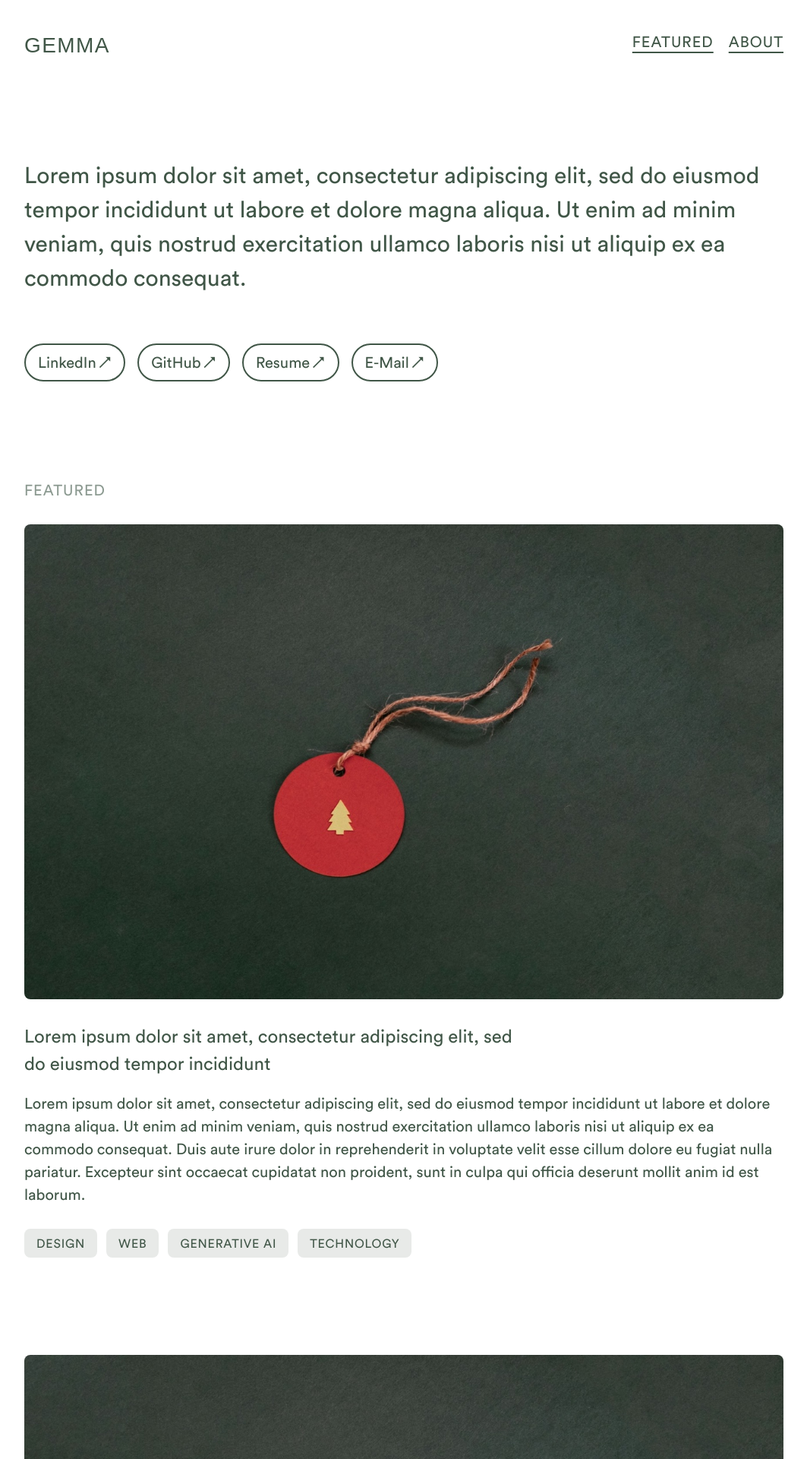
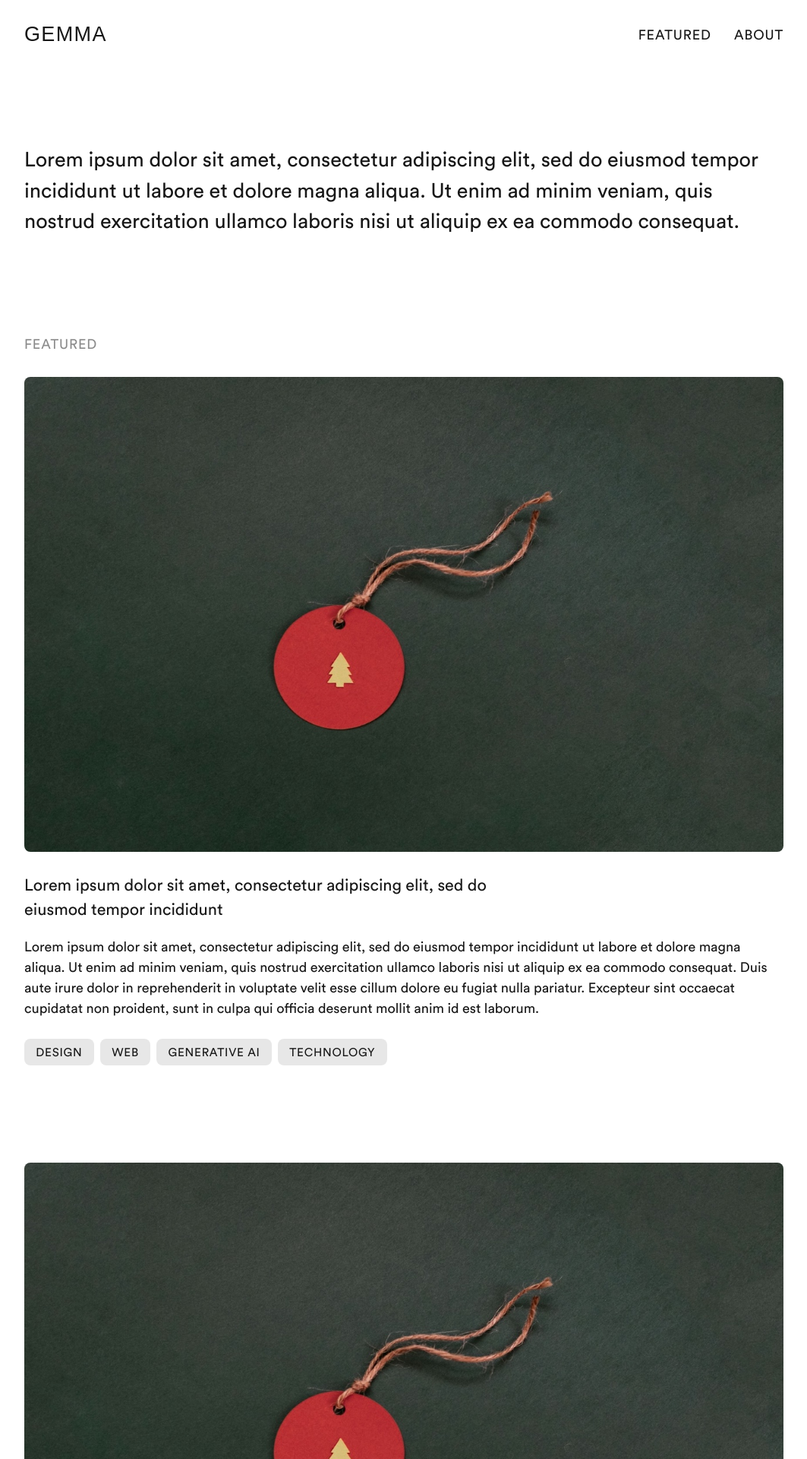
Before and after one commit to azurestocking/azurestocking.github.io, a Jekyll site: the page built from index.html, in a window 1280 px wide. Shown: the top 1920 px of the page at 76% size, without its empty margins (108-1171 px from the left). Built offline with Jekyll 4.4.1, drawn with Linux system fonts in a browser that asks for light colours; some web fonts are replaced.

Commit message:
Update layout

```diff
--- a/_includes/project-header.html
+++ b/_includes/project-header.html
@@ -1,5 +1,5 @@
 <section style="padding-top: 0px;" id="overview">
-    <div class="grid grid-2-0" style="margin-top: 0px; margin-bottom: 64px;">
+    <div class="grid grid-1" style="margin-top: 0px; margin-bottom: 64px;">
         <div class="p-xl" style="margin-block-end: 0px;">
             {{ page.title }}
         </div>
--- a/_layouts/default.html
+++ b/_layouts/default.html
@@ -9,6 +9,8 @@
     <link rel="preconnect" href="https://fonts.gstatic.com" crossorigin>
     <link href="https://fonts.googleapis.com/css2?family=Bruno+Ace&display=swap" rel="stylesheet">
     <link href="https://fonts.googleapis.com/css2?family=DM+Sans:ital,opsz,wght@0,9..40,100..1000;1,9..40,100..1000&display=swap" rel="stylesheet">
+    <link href="https://fonts.cdnfonts.com/css/switzer" rel="stylesheet">
+
     <link rel="stylesheet" href="{{ '/styles.css' | relative_url }}">
 </head>
 <body>
@@ -29,7 +31,6 @@
         <div class="scrollspy-content">
             <div class="scrollspy-title">
                 TOC
-                <span class="scrollspy-collapse">－</span>
             </div>
             <div class="scrollspy-links" id="scrollspy-links">
             </div>
--- a/_projects/recount.html
+++ b/_projects/recount.html
@@ -9,7 +9,7 @@ impact:
   - Lorem ipsum dolor sit amet consectetur adipiscing elit.
   - Lorem ipsum dolor sit amet consectetur adipiscing elit.
 image: "/images/placeholder.jpg"
-color: "#E2E9F6"
+color: "#E7EFFA"
 duration: "Apr 2025 - Aug 2025"
 tags:
   - Design
--- a/_projects/theorama.html
+++ b/_projects/theorama.html
@@ -9,7 +9,7 @@ impact:
   - Lorem ipsum dolor sit amet consectetur adipiscing elit.
   - Lorem ipsum dolor sit amet consectetur adipiscing elit.
 image: "/images/placeholder.jpg"
-color: "#f5f7d8"
+color: "#F7EEEA"
 duration: "May 2025 - Sept 2025"
 tags:
   - Research
--- a/index.html
+++ b/index.html
@@ -6,12 +6,6 @@ title: Index
 <section>
     <div class="p-xl" style="margin-block-end: 0px;">
         Lorem ipsum dolor sit amet, consectetur adipiscing elit, sed do eiusmod tempor incididunt ut labore et dolore magna aliqua. Ut enim ad minim veniam, quis nostrud exercitation ullamco laboris nisi ut aliquip ex ea commodo consequat.
-    </div>
-    <div class="button-group" style="padding-top: 64px;">
-        <a class="button" href="/">LinkedIn ↗</a>
-        <a class="button" href="/">GitHub ↗</a>
-        <a class="button" href="/">Resume ↗</a>
-        <a class="button" href="/">E-Mail ↗</a>
     </div>
 </section>
 
--- a/styles.css
+++ b/styles.css
@@ -1,12 +1,13 @@
 /* COLOR */
 
 :root {
-    --primary: rgba(64, 86, 71);
-    --secondary: rgba(64, 86, 71, 0.75);
-    --tertiary: rgba(64, 86, 71, 0.60);
+    --primary: rgba(23, 23, 23);
+    --secondary: rgba(23, 23, 23, 0.75);
+    --tertiary: rgba(23, 23, 23, 0.50);
     --tertiary-solid: #9AA59E;
-    --ghost: rgba(64, 86, 71, 0.12);
+    --ghost: rgba(23, 23, 23, 0.10);
     --background: #FFFFFF;
+    font-size: 18px;
 }
 
 
@@ -83,7 +84,7 @@
 .logo {
     font-family: "Bruno Ace", sans-serif;
     font-style: normal;
-    font-size: 28px;
+    font-size: 1.5rem;
     text-transform: uppercase;
     letter-spacing: 0.05em;
     color: var(--primary);
@@ -94,77 +95,69 @@
 }
 
 h1 {
-    font-size: 20px;
+    font-size: 1rem;
     line-height: 1.5em;
-    display: block;
-    margin-block-end: 20px;
+    margin-bottom: 1rem;
     color: var(--tertiary);
     text-transform: uppercase;
     letter-spacing: 0.05em;
 }
 
 h2 {
-    font-size: 20px;
+    font-size: 1rem;
     line-height: 1.5em;
-    display: block;
-    margin-block-end: 20px;
+    margin-bottom: 1rem;
     color: var(--tertiary);
     text-transform: uppercase;
     letter-spacing: 0.05em;
 }
 
 h3 {
-    font-size: 24px;
+    font-size: 1.2rem;
     line-height: 1.5em;
-    display: block;
-    margin-block-end: 20px;
+    margin-bottom: 1rem;
     color: var(--primary);
 }
 
 h4 {
-    font-size: 20px;
+    font-size: 1rem;
     line-height: 1.5em;
-    display: block;
-    margin-block-end: 10px;
+    margin-bottom: 0.5em;
     color: var(--primary);
 }
 
 h5 {
-    font-size: 20px;
+    font-size: 1rem;
     line-height: 1.5em;
-    margin-bottom: 10px;
+    margin-bottom: 0.5em;
     font-weight: 500;
     color: var(--primary);
     letter-spacing: 0.05em;
 }
 
 p {
-    font-size: 20px;
     line-height: 1.5em;
-    margin-bottom: 1em;
+    margin-bottom: 1rem;
 }
 
 p:last-child {
-    margin-bottom: 0px;
+    margin-bottom: 0;
 }
 
 .p-l {
-    font-size: 24px;
+    font-size: 1.2rem;
     line-height: 1.5em;
-    display: block;
-    margin-block-end: 30px;
     color: var(--primary);
 }
 
 .p-xl {
-    font-size: 30px;
+    font-size: 1.5rem;
     line-height: 1.5em;
-    display: block;
     color: var(--primary);
 }
 
 .p-s {
-    font-size: 20px;
+    font-size: 1rem;
     line-height: 1.5em;
     color: var(--tertiary);
 }
@@ -203,16 +196,14 @@ b {
 }
 
 html, body {
-    font-family: 'Circular', Arial, Helvetica, sans-serif;
+    font-family: 'Circular', Helvetica, sans-serif;
 }
 
 body {
-    padding: 40px 20px;
+    padding: 30px 20px;
     background: var(--background);
     color: var(--primary);
     transition: background-color 0.5s ease 0s;
-    font-size: 20px;
-    line-height: 1.5em;
     display: grid;
     grid-template-columns: minmax(0, 1fr) minmax(0, 1000px) minmax(0, 1fr);
     max-width: 1440px;
@@ -222,15 +213,15 @@ body {
 blockquote {
     font-style: italic;
     position: relative;
-    padding-left: 2em;
-    margin-bottom: 1em;
+    padding-left: 2rem;
+    margin-bottom: 1rem;
 }
 
 blockquote::before {
     content: '\201C';
     position: absolute;
     left: 0;
-    font-size: 2em;
+    font-size: 2rem;
     line-height: 1;
     color: var(--tertiary);
 }
@@ -241,8 +232,16 @@ blockquote:last-child {
 
 li {
     list-style-type: disc;
-    font-size: 20px;
+    font-size: 1rem;
     line-height: 1.5em;
+}
+
+hr {
+    margin: 0;
+    padding: 0;
+    height: 0;
+    border: none;
+    border-top: 2px solid var(--primary);
 }
 
 
@@ -260,24 +259,28 @@ header {
 .nav-group {
     display: flex;
     flex-direction: row;
-    gap: 20px;
+    gap: 30px;
+    align-items: center;
+}
+
+.nav-group h5 {
+    margin-bottom: 0;
+    display: flex;
+    align-items: center;
 }
 
 .nav-item {
     display: flex;
-    gap: 20px;
+    text-decoration: none;
     text-transform: uppercase;
     letter-spacing: 0.05em;
+    align-items: center;
 }
 
 .nav-item:hover {
-    text-decoration: underline;
+    text-decoration: none;
     text-decoration-thickness: 2px;
     text-underline-offset: 6px;
-}
-
-footer {
-    padding-top: 64px;
 }
 
 
@@ -299,33 +302,42 @@ img, video {
     border-radius: 8px;
 }
 
+.image-container {
+    background-color: var(--ghost);
+    padding: 60px;
+    border-radius: 8px;
+}
+
+.image-container img {
+    border-radius: 0px;
+}
+
+.image-container video {
+    border-radius: 0px;
+}
+
 .tag-group {
     display: flex;
     flex-wrap: wrap;
-    gap: 12px;
+    gap: 8px;
     width: 100%;
     min-height: fit-content;
-    margin-top: 30px;
+    margin-top: 1.5rem;
 }
 
 .tag {
     color: var(--primary);
-    font-size: 16px;
+    font-size: 0.85rem;
     letter-spacing: 0.05em;
     text-transform: uppercase;
     background: var(--ghost);
-    padding: 4px 16px;
+    padding: 0.5em 1em;
     border-radius: 8px;
     position: relative;
     display: inline-block;
     white-space: nowrap;
     overflow: hidden;
     text-overflow: ellipsis;
-}
-
-.content {
-    display: flex;
-    flex-direction: column;
 }
 
 .before img {
@@ -376,14 +388,6 @@ img, video {
     margin-block-end: 0;
 }
 
-hr {
-    margin: 0;
-    padding: 0;
-    height: 0;
-    border: none;
-    border-top: 2px solid var(--primary);
-}
-
 
 
 /* BUTTON */
@@ -391,13 +395,13 @@ hr {
 .button-group {
     display: flex;
     flex-direction: row;
-    gap: 16px;
+    gap: 1rem;
 }
 
 .button {
     float: left;
     text-decoration: none;
-    padding: 8px 16px;
+    padding: 0.5em 1.5em;
     border-radius: 99px;
     color: var(--primary);
     border: 2px solid var(--primary);
@@ -422,28 +426,7 @@ footer {
 }
 
 footer p {
-    font-size: 18px;
-    line-height: 1.5em;
     color: var(--tertiary-solid);
-}
-
-.banner img {
-    margin-left: -128px !important;
-    margin-right: -128px !important;
-    width: calc(100% + 256px) !important;
-}
-
-@media (max-width: 1056px) {
-    .banner img {
-        margin-left: 0 !important;
-        margin-right: 0 !important;
-        width: 100% !important;
-    }
-}
-
-.banner img {
-    width: 100%;
-    display: block;
 }
 
 
@@ -462,8 +445,8 @@ footer p {
 .grid-1 {
     grid-template-columns: 1fr;
     grid-column: 1 / -1;
-    margin-top: 30px;
-    margin-bottom: 30px;
+    margin-top: 1.5rem;
+    margin-bottom: 1.5rem;
 }
 
 .grid-1 a {
@@ -477,7 +460,6 @@ footer p {
     width: 100%;
     height: auto;
     transition: filter 0.3s ease;
-    border-radius: 8px;
 }
 
 .project img {
@@ -515,21 +497,21 @@ footer p {
 
 .grid-3 {
     grid-template-columns: repeat(3, 1fr);
-    margin-top: 30px;
-    margin-bottom: 30px;
+    margin-top: 1.5rem;
+    margin-bottom: 1.5rem;
 }
 
 .grid-2 {
     grid-template-columns: repeat(2, 1fr);
-    margin-top: 30px;
-    margin-bottom: 30px;
+    margin-top: 1.5rem;
+    margin-bottom: 1.5rem;
 }
 
 .grid-2-1 {
     grid-template-columns: repeat(3, 1fr);
     grid-column: 1 / -1;
-    margin-top: 30px;
-    margin-bottom: 30px;
+    margin-top: 1.5rem;
+    margin-bottom: 1.5rem;
 }
 
 .grid-2-1 > *:first-child {
@@ -544,8 +526,8 @@ footer p {
     grid-template-columns: repeat(3, 1fr);
     grid-template-rows: auto auto;
     grid-column: 1 / -1;
-    margin-top: 20px;
-    margin-bottom: 20px;
+    margin-top: 1rem;
+    margin-bottom: 1.5rem;
     row-gap: 0;
 }
 
@@ -559,13 +541,23 @@ footer p {
     grid-column: 1 / span 2;
 }
 
+
+
+/* SCROLLSPY */
+
 .scrollspy {
     position: sticky;
-    top: 40px;
+    top: 30px;
     height: fit-content;
     grid-column: 3;
     z-index: 999;
-    margin-left: 24px;
+    margin-left: 30px;
+}
+
+@media (max-width: 1439px) {
+    .scrollspy {
+        display: none;
+    }
 }
 
 .scrollspy-content {
@@ -576,28 +568,16 @@ footer p {
 }
 
 .scrollspy-title {
-    font-size: 16px;
+    padding-bottom: 0.5rem;
+    font-size: 0.85rem;
+    line-height: 1.5em;
     font-weight: 500;
     text-transform: uppercase;
     letter-spacing: 0.05em;
     color: var(--secondary);
-    margin-bottom: 8px;
     display: flex;
     justify-content: space-between;
     align-items: center;
-}
-
-.scrollspy-collapse {
-    cursor: pointer;
-    color: var(--secondary);
-    font-size: 20px;
-    padding: 4px 8px;
-    border-radius: 99px;
-}
-
-.scrollspy-collapse:hover {
-    color: var(--primary);
-    background: var(--ghost);
 }
 
 .scrollspy-links {
@@ -612,7 +592,8 @@ footer p {
 }
 
 .scrollspy-link {
-    font-size: 16px;
+    font-size: 0.85rem;
+    line-height: 1.5rem;
     text-decoration: none;
     color: var(--tertiary);
     transition: color 0.3s ease;
@@ -622,7 +603,7 @@ footer p {
 }
 
 .scrollspy-link.h2 {
-    padding-left: 16px;
+    padding-left: 1rem;
 }
 
 .scrollspy-link:hover {
@@ -652,7 +633,7 @@ th, td {
 }
 
 th {
-    font-size: 18px;
+    font-size: 1rem;
     font-weight: 500;
     text-transform: uppercase;
     letter-spacing: 0.05em;
@@ -660,7 +641,7 @@ th {
 }
 
 td {
-    font-size: 18px;
+    font-size: 1rem;
 }
 
 
```
Also changed, not shown: _projects/opus.html (+20 -6 lines), js/scrollspy.js (+0 -7 lines), images/opus/I1-4A.png, images/opus/I1-4B.png, images/opus/I2-2-1A.png, images/opus/I2-2-1B.png, images/opus/brainstorming.png, images/opus/concept-testing.png, images/opus/design-process.png, images/opus/market-analysis.png, images/opus/prototype-1.png, images/opus/usability-testing-1-1.png, images/opus/usability-testing-1-2.png, images/opus/usability-testing-2.png.
